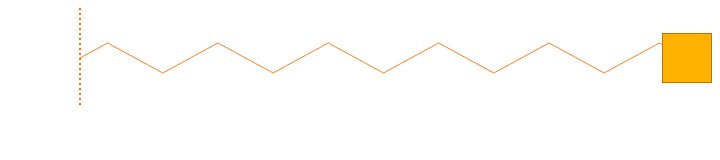
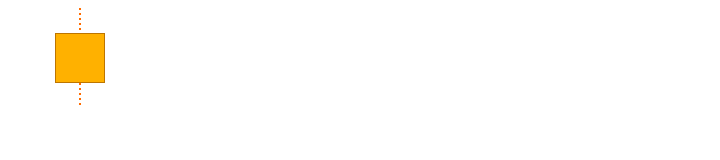
Before and after one commit to umegbewe/harmonic-oscillator, a plain HTML site: page index.html in a window 1280 px wide. Shown: the whole page, without its empty margins (560-1280 px from the left). Drawn offline with Linux system fonts and the light colour scheme.

Commit message:
Update index.html

```diff
--- a/index.html
+++ b/index.html
@@ -156,7 +156,7 @@ var graphics = (function() {
 graphics.init(function(){});
 
 // Draw scene
-graphics.drawScene(1);
+graphics.drawScene(0);
 
 })();
 </script>
```
